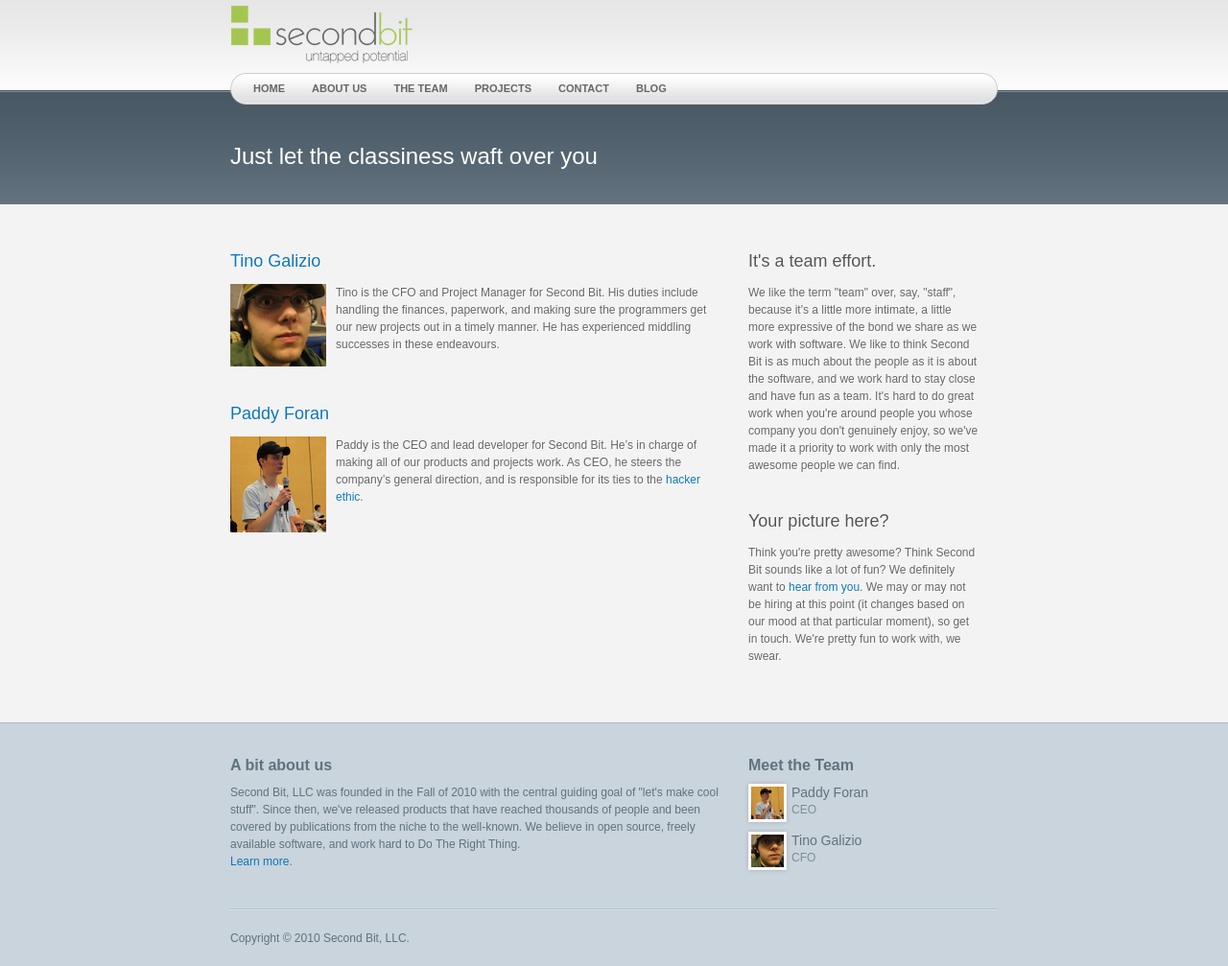
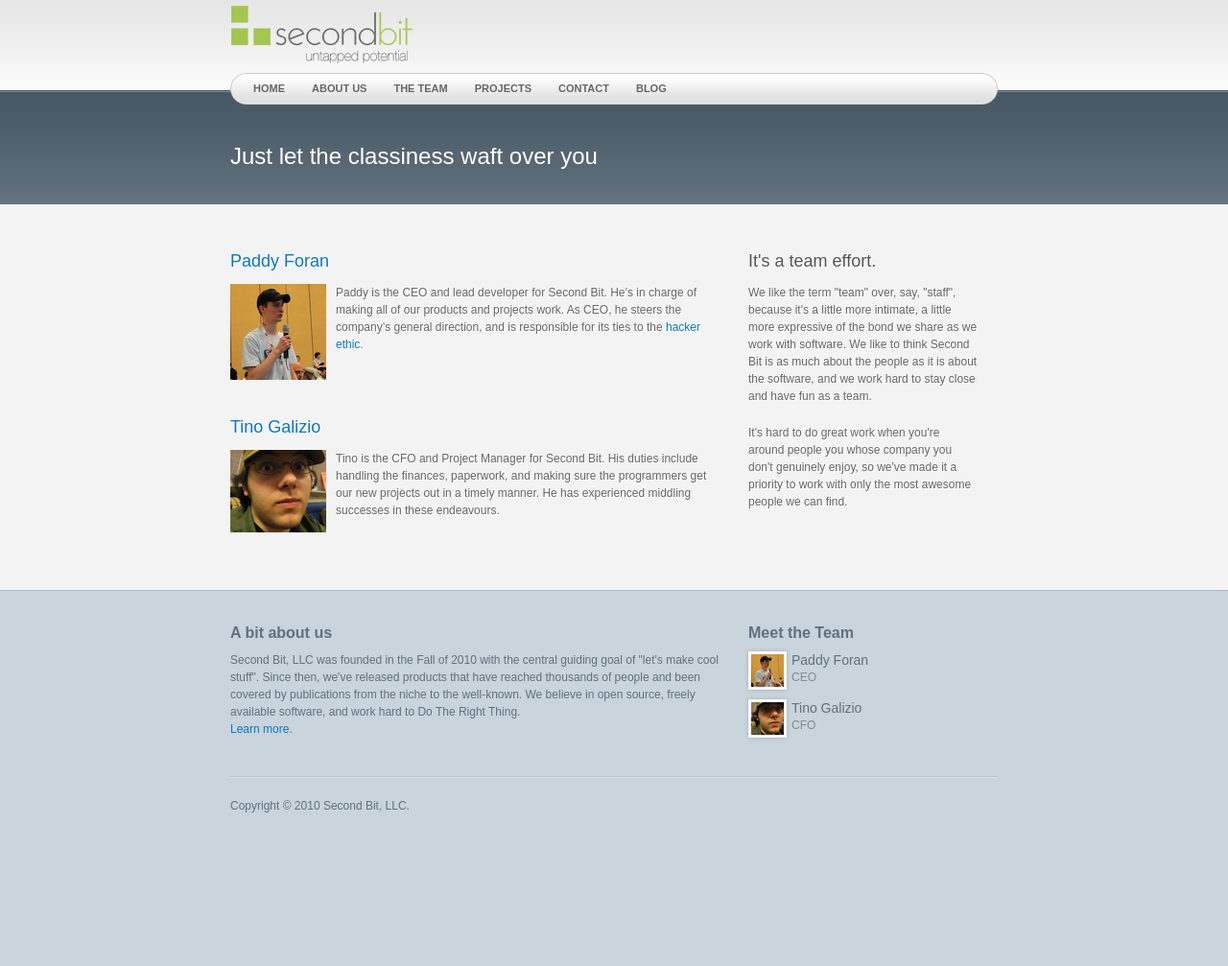
Before and after one commit to secondbit/secondbit.github.com, a Jekyll site: the page built from team/index.html, in a window 1280 px wide. Shown: the whole page at 96% size. Built offline with Jekyll 4.4.1, drawn with Linux system fonts in a browser that asks for light colours; after the commit the page ends 900 px from its top, so only the background shows below that.

Commit message:
Fixed ordering on Team page.

```diff
--- a/team/index.html
+++ b/team/index.html
@@ -3,12 +3,10 @@ title: Team
 subtitle: "Just let the classiness waft over you"
 layout: default
 sidebar: "<h2>It's a team effort.</h2>
-        <p>We like the term &quot;team&quot; over, say, &quot;staff&quot;, because it's a little more intimate, a little more expressive of the bond we share as we work with software. We like to think Second Bit is as much about the people as it is about the software, and we work hard to stay close and have fun as a team. It's hard to do great work when you're around people you whose company you don't genuinely enjoy, so we've made it a priority to work with only the most awesome people we can find.</p>
-
-        <h2>Your picture here?</h2>
-        <p>Think you're pretty awesome? Think Second Bit sounds like a lot of fun? We definitely want to <a href=\"/contact\" title=\"Contact Us\">hear from you</a>. We may or may not be hiring at this point (it changes based on our mood at that particular moment), so get in touch. We're pretty fun to work with, we swear.</p>"
+<p>We like the term &quot;team&quot; over, say, &quot;staff&quot;, because it's a little more intimate, a little more expressive of the bond we share as we work with software. We like to think Second Bit is as much about the people as it is about the software, and we work hard to stay close and have fun as a team.</p>
+<p>It's hard to do great work when you're around people you whose company you don't genuinely enjoy, so we've made it a priority to work with only the most awesome people we can find.</p>"
 ---
-{% for person in site.categories.team %}
+{% for person in site.categories.team reversed %}
 <h2 style="clear: both;">
 	<a href="{{ person.url }}" title="Meet {{ person.name.given }} {{ person.name.family }}">{{ person.name.given }} {{ person.name.family }}</a>
 </h2>
```
